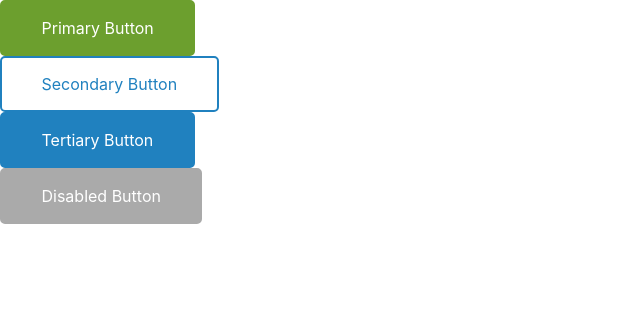
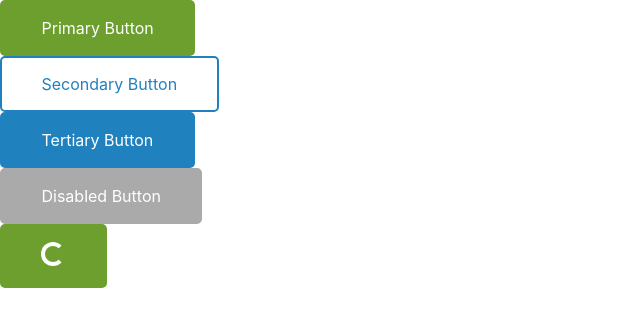
Before and after one commit to danielgsims/rm-react, a React (Create React App) app in the folder gallery/: page / in a window 1280 px wide. Shown: the top 326 px of the page, without its empty margins (0-640 px from the left). Built offline with nearby package versions, Linux system fonts and the light colour scheme.

Commit message:
Adding spinner and spinner in button

```diff
--- a/gallery/src/App.js
+++ b/gallery/src/App.js
@@ -11,6 +11,7 @@ class App extends Component {
               <li><Button type="secondary">Secondary Button</Button></li>
               <li><Button type="tertiary">Tertiary Button</Button></li>
               <li><Button type="primary" disabled={true}>Disabled Button</Button></li>
+              <li><Button type="primary" spinner={true}>Spinner</Button></li>
           </ul>
       </div>
     );
--- a/gallery/src/sprk/components/button/index.js
+++ b/gallery/src/sprk/components/button/index.js
@@ -1,6 +1,7 @@
 import React from 'react';
 import PropTypes from 'prop-types';
 import classNames from 'classnames';
+import Spinner from '../spinner/index';
 
 class Button extends React.Component {
     render () {
@@ -15,7 +16,7 @@ class Button extends React.Component {
         });
 
         return <button className={classes} onClick={onClick}>
-            { spinner ? 'spinning!' : children}
+            { spinner ? <Spinner/> : children}
         </button>
     }
 }
--- /dev/null
+++ b/gallery/src/sprk/components/spinner/index.js
@@ -0,0 +1,18 @@
+import React from 'react';
+import PropTypes from 'prop-types';
+
+class Spinner extends React.Component {
+     render () {
+        if (this.props.large) {
+            return <span className="sprk-c-Spinner sprk-c-Spinner--circle sprk-c-Spinner--large"> </span>
+        }
+
+        return <span className="sprk-c-Spinner sprk-c-Spinner--circle"> </span>
+    }
+}
+
+Spinner.propTypes = {
+    large: PropTypes.bool
+};
+
+export default Spinner;
```
Also changed, not shown: 1 other file (tests, documents, lock files or other folders).
